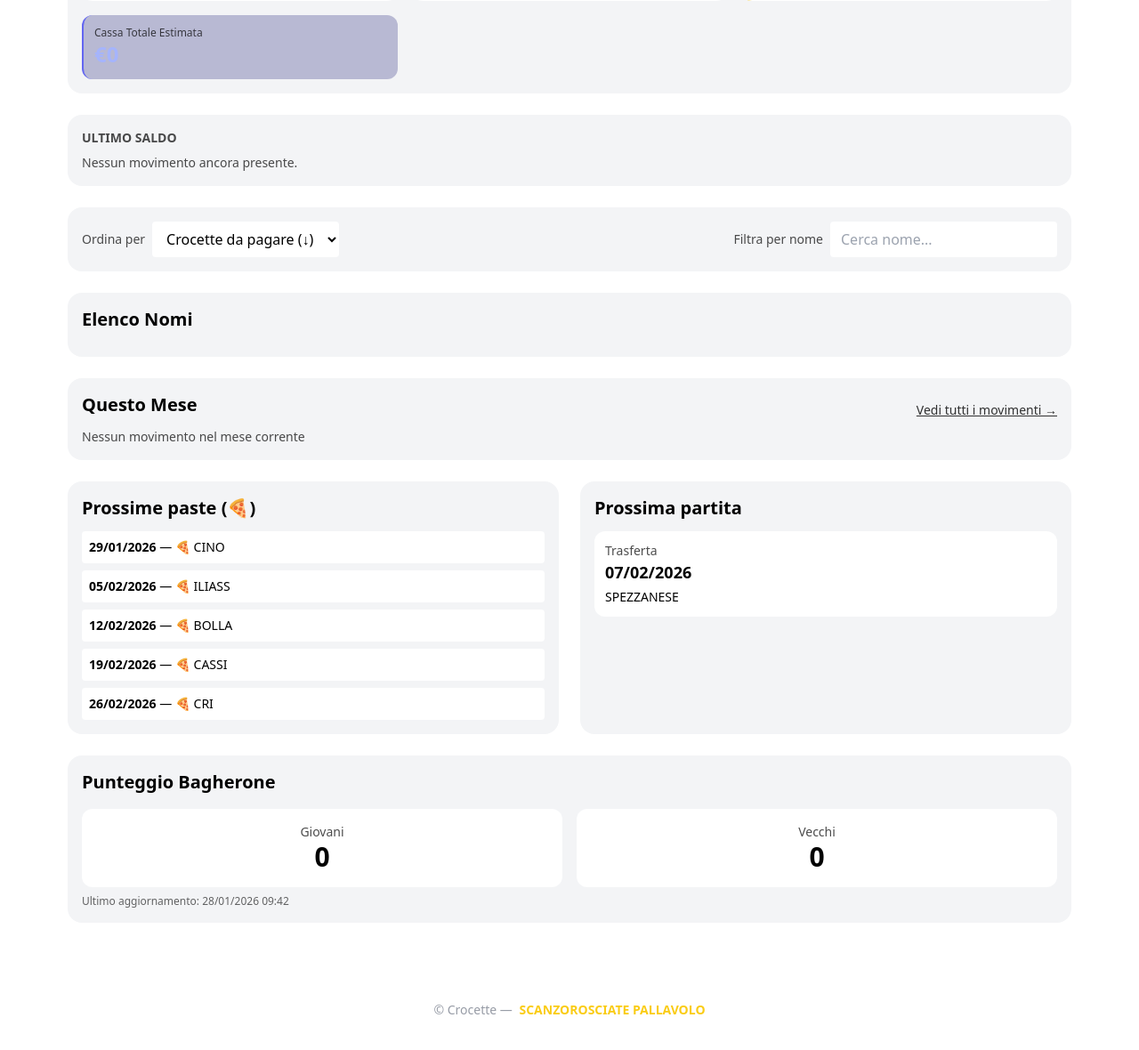
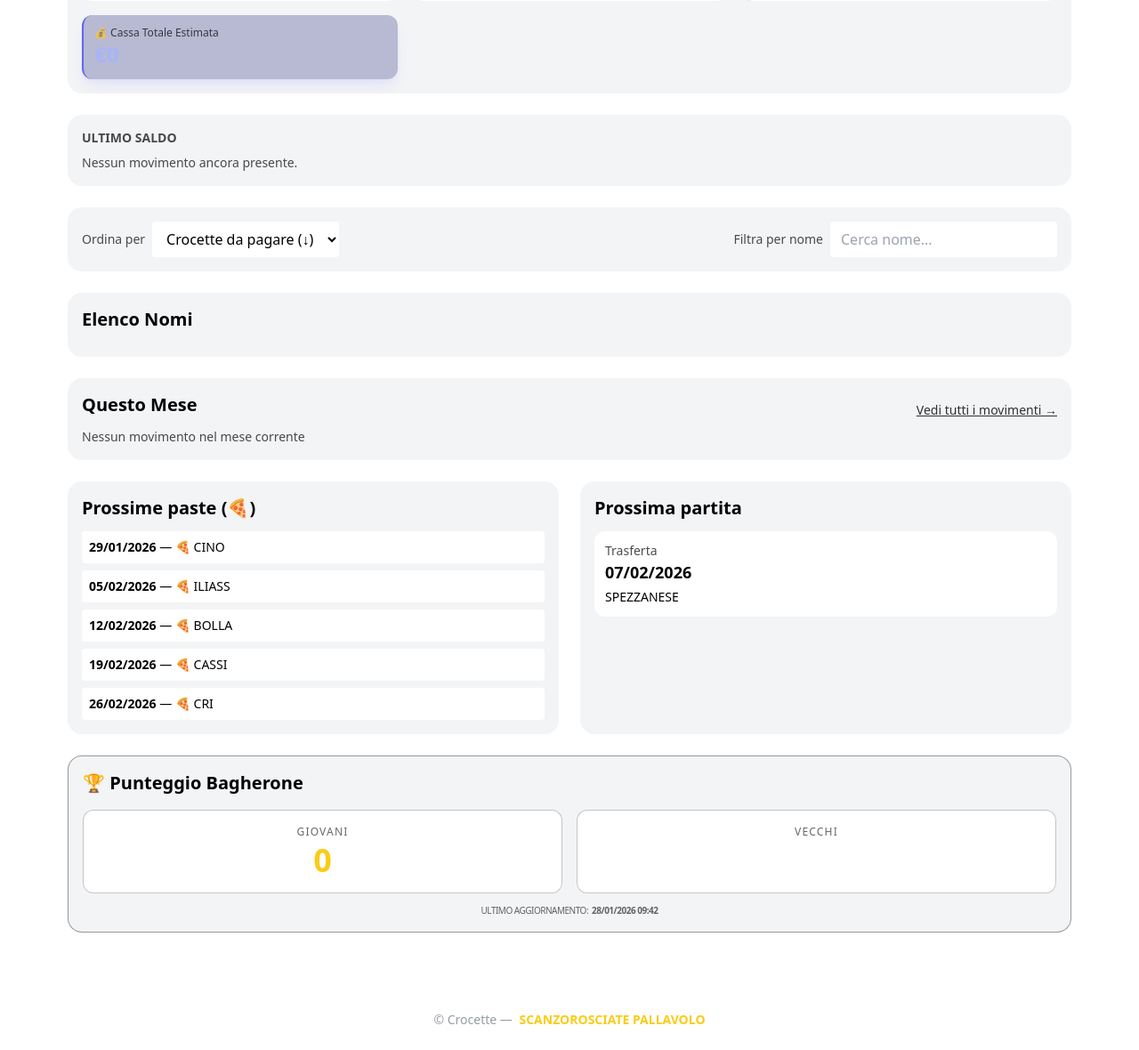
Before and after one commit to atomikboom/crocette_scanzo, a FastAPI app: page / in a window 1280 px wide. Shown: the part 272-1452 px from the top of the page at 89% size. Before the commit the page ends 1412 px from the top, so only its background shows below. Run offline with FastAPI, Linux system fonts and the light colour scheme; data comes from the database, SQL or seed files in the repository; data that the repository does not hold is empty; some libraries are stand-ins or nearby versions.

Commit message:
Update index.html

```diff
--- a/app/templates/index.html
+++ b/app/templates/index.html
@@ -66,8 +66,11 @@
         <div class="text-xs opacity-70">Crocette da pagare</div>
         <div class="text-2xl font-bold">{{ totals.crocette_da_pagare }}</div>
       </div>
-      <div class="p-3 rounded-xl bg-indigo-900/30 border-l-2 border-indigo-500 md:col-span-1">
-        <div class="text-xs opacity-70">Cassa Totale Estimata</div>
+      <div
+        class="p-3 rounded-xl bg-indigo-900/30 border-l-2 border-indigo-500 md:col-span-1 shadow-lg shadow-indigo-500/10">
+        <div class="text-xs opacity-70 flex items-center gap-1">
+          💰 Cassa Totale Estimata
+        </div>
         <div class="text-2xl font-bold text-indigo-300">€{{ totals.crocette_da_pagare * 2 }}</div>
       </div>
     </div>
@@ -224,20 +227,30 @@
   </section>
 
   <!-- Punteggio Bagherone -->
-  <section class="p-4 rounded-2xl bg-neutral-800">
-    <h2 class="text-xl font-semibold mb-4">Punteggio Bagherone</h2>
+  <section class="p-4 rounded-2xl bg-neutral-800 border border-neutral-700/50 relative overflow-hidden">
+    <div class="absolute top-0 right-0 p-2">
+      <span class="flex h-2 w-2 relative">
+        <span class="animate-ping absolute inline-flex h-full w-full rounded-full bg-team opacity-75"></span>
+        <span class="relative inline-flex rounded-full h-2 w-2 bg-team"></span>
+      </span>
+    </div>
+    <h2 class="text-xl font-semibold mb-4 flex items-center gap-2">
+      🏆 Punteggio Bagherone
+    </h2>
     <div class="grid grid-cols-2 gap-4">
-      <div class="p-4 rounded-xl bg-neutral-900 text-center">
-        <div class="text-sm opacity-70">Giovani</div>
-        <div class="text-3xl font-extrabold">{{ bagherone.giovani }}</div>
+      <div class="p-4 rounded-xl bg-neutral-900 text-center border border-neutral-700/30">
+        <div class="text-xs uppercase tracking-widest opacity-60 mb-1">Giovani</div>
+        <div class="text-4xl font-black text-team">{{ bagherone.giovani }}</div>
       </div>
-      <div class="p-4 rounded-xl bg-neutral-900 text-center">
-        <div class="text-sm opacity-70">Vecchi</div>
-        <div class="text-3xl font-extrabold">{{ bagherone.vecchi }}</div>
+      <div class="p-4 rounded-xl bg-neutral-900 text-center border border-neutral-700/30">
+        <div class="text-xs uppercase tracking-widest opacity-60 mb-1">Vecchi</div>
+        <div class="text-4xl font-black text-white">{{ bagherone.vecchi }}</div>
       </div>
     </div>
-    <p class="text-xs opacity-60 mt-2">
-      Ultimo aggiornamento: {{ bagherone.updated_at.strftime('%d/%m/%Y %H:%M') if bagherone.updated_at else '—' }}
+    <p class="text-[10px] opacity-60 mt-3 flex items-center justify-center gap-1 uppercase tracking-tighter">
+      <span>Ultimo aggiornamento:</span>
+      <span class="font-bold">{{ bagherone.updated_at.strftime('%d/%m/%Y %H:%M') if bagherone.updated_at else '—'
+        }}</span>
     </p>
   </section>
 
```
